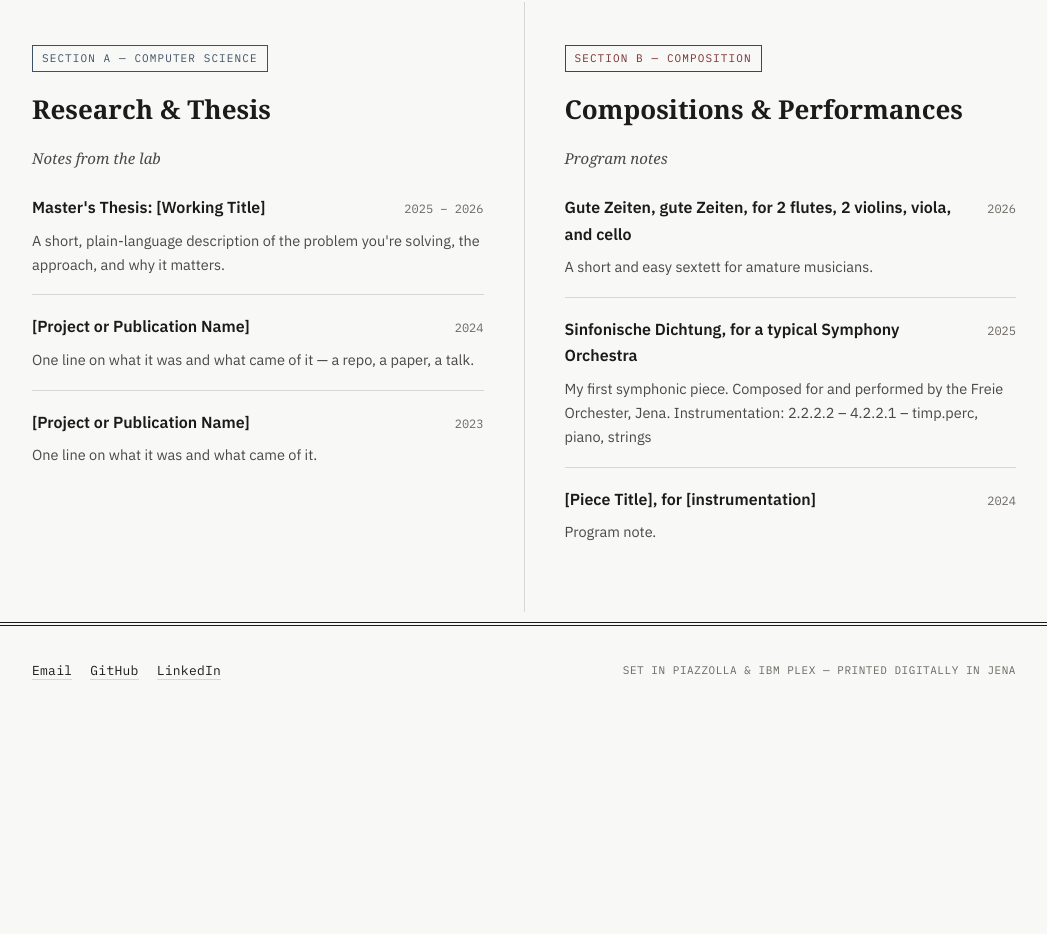
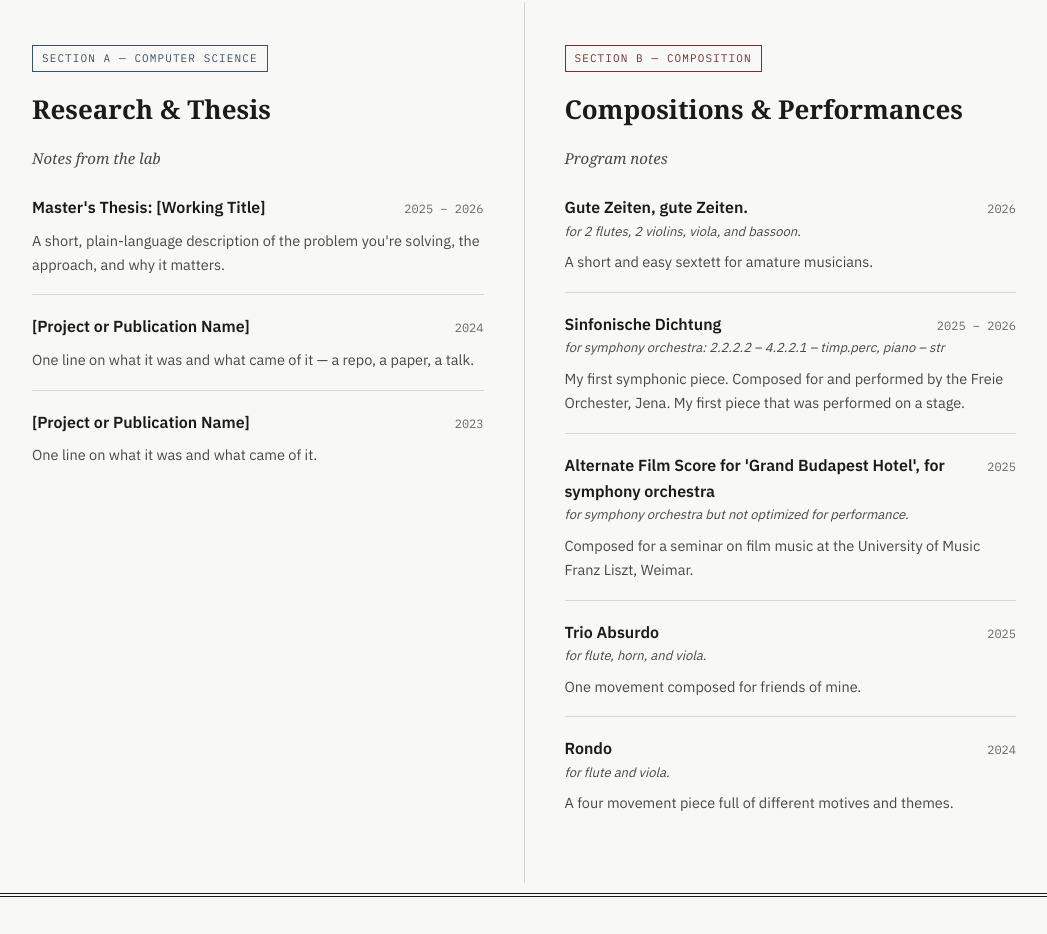
Before and after one commit to Mioriarty/me, a React (Vite) app: page / in a window 1280 px wide. Shown: the part 841-1775 px from the top of the page, without its empty margins (116-1163 px from the left). Before the commit the page ends 1562 px from the top, so only its background shows below. Built offline with nearby package versions, Linux system fonts and the light colour scheme; a web font is replaced by a local one.

Commit message:
filled my resume with compositions

```diff
--- a/src/components/SectionFront.jsx
+++ b/src/components/SectionFront.jsx
@@ -1,10 +1,11 @@
-function Entry({ title, when, body }) {
+function Entry({ title, subtitle, when, body }) {
   return (
     <div className="entry">
       <div className="entry-head">
         <h4>{title}</h4>
         <span className="when">{when}</span>
       </div>
+      {subtitle && <p className="subtitle">{subtitle}</p>}
       <p>{body}</p>
     </div>
   )
--- a/src/data/content.js
+++ b/src/data/content.js
@@ -22,7 +22,7 @@ export const nav = [
 export const lead = {
   kicker: "Front Page — Introduction",
   headline: "Between the Score and the Source",
-  byline: "By Your Name",
+  byline: "By Moritz Seppelt",
   paragraphs: [
     "I am a master's student in computer science, currently finishing a thesis on [your thesis topic], and — in a life that runs in parallel rather than in sequence — a composer working toward graduate study in classical composition.",
     "The two pursuits share more than a desk. Counterpoint and control flow both reward patience with structure; a well-argued proof and a well-argued phrase both want to feel inevitable once you see them. This page is where both halves live, undivided.",
@@ -62,20 +62,35 @@ export const compositionSection = {
   accent: "mus",
   entries: [
     {
-      title: "Gute Zeiten, gute Zeiten, for 2 flutes, 2 violins, viola, and cello",
+      title: "Gute Zeiten, gute Zeiten.",
+      subtitle: "for 2 flutes, 2 violins, viola, and bassoon.",
       when: "2026",
       body: "A short and easy sextett for amature musicians.",
     },
     {
-      title: "Sinfonische Dichtung, for a typical Symphony Orchestra",
-      when: "2025",
-      body: "My first symphonic piece. Composed for and performed by the Freie Orchester, Jena. Instrumentation:  2.2.2.2 – 4.2.2.1 – timp.perc, piano, strings",
+      title: "Sinfonische Dichtung",
+      subtitle: "for symphony orchestra: 2.2.2.2 – 4.2.2.1 – timp.perc, piano – str",
+      when: "2025 – 2026",
+      body: "My first symphonic piece. Composed for and performed by the Freie Orchester, Jena. My first piece that was performed on a stage.",
     },
     {
-      title: "[Piece Title], for [instrumentation]",
+      title: "Alternate Film Score for 'Grand Budapest Hotel', for symphony orchestra",
+      subtitle: "for symphony orchestra but not optimized for performance.",
+      when: "2025",
+      body: "Composed for a seminar on film music at the University of Music Franz Liszt, Weimar.",
+    },
+    {
+      title: "Trio Absurdo",
+      subtitle: "for flute, horn, and viola.",
+      when: "2025",
+      body: "One movement composed for friends of mine.",
+    },
+    {
+      title: "Rondo",
+      subtitle: "for flute and viola.",
       when: "2024",
-      body: "Program note.",
-    },
+      body: "A four movement piece full of different motives and themes.",
+    }
   ],
 };
 
--- a/src/index.css
+++ b/src/index.css
@@ -214,6 +214,13 @@ section.front {
   padding: 18px 0;
   border-top: 1px solid var(--rule);
 }
+
+.entry .subtitle {
+  margin-top: 0px;
+  font-style: italic;
+  font-size: 13px;
+}
+
 .entry:first-of-type {
   border-top: none;
   padding-top: 0;
```
